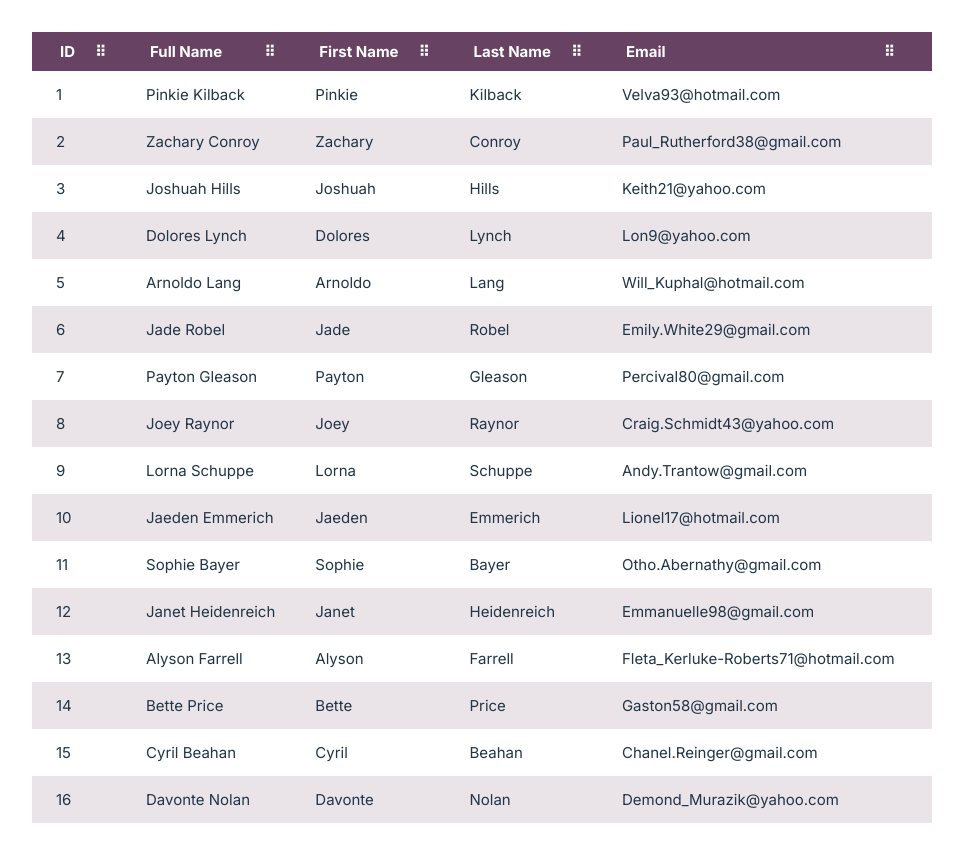
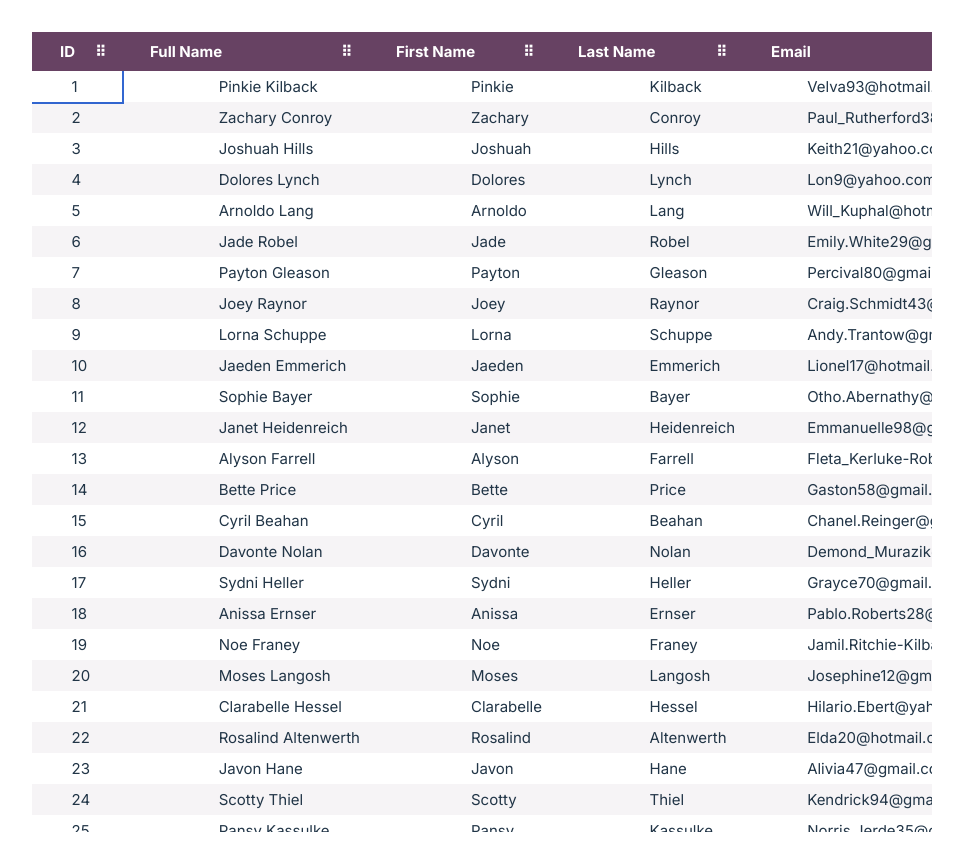
Before and after one commit to TrevorPhippard/react-table, a React (Vite) app: page / in a window 1280 px wide. Shown: the whole page, without its empty margins (158-1121 px from the left). Built offline with nearby package versions, Linux system fonts and the light colour scheme.

Commit message:
dev on keyboard navigation

```diff
--- a/src/App.css
+++ b/src/App.css
@@ -19,16 +19,26 @@ h1{
   font-weight: 700;
 }
 
-tbody tr {
-  width: 100%;
+
+th {
+  overflow: hidden;
+  white-space: nowrap;
+  text-overflow: ellipsis;
+}
+table{
+  background-color: #52344f;
 }
 
 tbody tr:nth-child(even) {
-  background-color: rgb(148, 122, 145, 0.2);
+  background-color: rgb(246, 244, 246);
 }
 
 tbody tr:nth-child(odd) {
   background-color: rgba(255, 255, 255, 1);
+}
+
+td:focus{
+  outline: #52344f;
 }
 
 
@@ -37,17 +47,15 @@ tbody tr:nth-child(odd) {
     display: none;
   }
 
+  tr{
+            border-bottom: 1px solid #52344f;
+  }
+
   td {
     display: block;
     text-align: left;
     padding: .75rem 1rem;
-  }
 
-  td::before {
-    content: attr(data-cell) ":";
-    font-weight: 700;
-    text-transform: capitalize;
-    padding-right: .5rem
   }
 }
 
--- a/src/components/Cell/index.tsx
+++ b/src/components/Cell/index.tsx
@@ -1,17 +1,52 @@
-type Props = {
+import { useEffect, useRef } from "react";
+
+interface CellProps {
   value: string | number;
   col: string;
-};
-{
-  /* <span className="visible sm:invisible"> {col}:</span>; */
+  rowIndex: number;
+  colIndex: number;
+  totalRows: number;
+  totalCols: number;
+  focused: boolean;
+  tabIndex: number;
+  registerRef: (node: HTMLDivElement | null) => void;
+  onKeyDown: (e: React.KeyboardEvent) => void;
 }
-export function Cell({ value, col }: Readonly<Props>) {
+
+export function Cell({
+  col,
+  value,
+  rowIndex,
+  colIndex,
+  focused,
+  tabIndex,
+  registerRef,
+  onKeyDown,
+}: Readonly<CellProps>) {
+  const ref = useRef<HTMLTableDataCellElement | null>(null);
+
+  useEffect(() => {
+    registerRef(ref.current);
+    return () => registerRef(null);
+  }, [registerRef]);
+
   return (
     <td
-      tabIndex={0}
-      className="p-4 before:font-bold before:capitalize before:pr-2 truncate "
+      tabIndex={tabIndex}
+      id={"focus_" + colIndex + "_" + rowIndex}
+      ref={ref}
+      className="p-2 before:font-bold before:capitalize before:pr-2 truncate "
       data-cell={col}
+      role="gridcell"
+      aria-colindex={colIndex + 1}
+      aria-rowindex={rowIndex + 1}
+      onKeyDown={onKeyDown}
+      style={{
+        outline: focused ? "2px solid Highlight" : "none",
+        // userSelect: "none",
+      }}
     >
+      <span className="visible sm:invisible font-bold">{col}: </span>
       {value}
     </td>
   );
--- a/src/components/ColumnHeader/index.tsx
+++ b/src/components/ColumnHeader/index.tsx
@@ -3,7 +3,7 @@ import React from "react";
 type Props = {
   title: string;
   isSorted: boolean;
-  sortDirection: "asc" | "desc" | null;
+  sortDirection: "ascending" | "descending" | "none";
   onSort: () => void;
   dragHandleProps?: React.HTMLAttributes<HTMLDivElement>;
 };
@@ -24,7 +24,9 @@ export function ColumnHeader({
       <div className="truncate p-3">{title}</div>
       <div className="flex">
         {isSorted && (
-          <span className="text-xs">{sortDirection === "asc" ? "▲" : "▼"}</span>
+          <span className="text-xs">
+            {sortDirection === "ascending" ? "▲" : "▼"}
+          </span>
         )}
         <div className="cursor-grab pl-2" {...dragHandleProps}>
           ⠿
--- a/src/components/Table/index.tsx
+++ b/src/components/Table/index.tsx
@@ -2,66 +2,67 @@ import { useState, useMemo } from "react";
 import { type DragEndEvent } from "@dnd-kit/core";
 import { arrayMove } from "@dnd-kit/sortable";
 
-import type { TableProps, Direction, SortState } from "../../types";
+import type { TableProps, SortState } from "../../types";
 import { useSortedData } from "../../hooks/useSortedData";
 import { TableVirtuoso } from "react-virtuoso";
+import { TableHeaderRow } from "../TableHeaderRow";
 import { Cell } from "../Cell";
-import { TableHeaderRow } from "../TableHeaderRow";
+import { useCellRefs } from "../../hooks/useCellRefs"; // new file
+import { useKeyboardNavigation } from "../../hooks/useKeyboardNavigation"; // new file
+import { getNextSortDirection } from "../../utils/sortUtils"; // new file
 
 export function Table({ columns, data }: Readonly<TableProps>) {
-  // Keep track of column order for drag-and-drop
   const [columnOrder, setColumnOrder] = useState(() =>
-    columns.map((col) => col.id)
+    columns.map((c) => c.id)
   );
-  // Track current sort state
   const [sortState, setSortState] = useState<SortState>({
     column: null,
-    direction: null,
+    direction: "none",
   });
 
-  // Sort the data based on the current sort state
+  // Sorted data based on sortState
   const sortedData = useSortedData(data, sortState.column, sortState.direction);
 
-  // Get the ordered list of columns based on columnOrder
+  // Columns ordered by drag-and-drop
   const orderedColumns = useMemo(() => {
     return columnOrder
       .map((id) => columns.find((col) => col.id === id)!)
       .filter(Boolean);
   }, [columnOrder, columns]);
 
-  // Toggle sort direction or set new sort column
+  // Cell refs hook for focus management
+  const { registerCellRef, focusCell } = useCellRefs();
+
+  // Keyboard navigation hook
+  const { focusedCell, onCellKeyDown, focusFirstCellInColumn } =
+    useKeyboardNavigation(sortedData.length, orderedColumns.length, focusCell);
+
+  // Toggle sort direction
   const handleSort = (columnId: string) => {
-    setSortState((prev: SortState) => ({
+    setSortState((prev) => ({
       column: columnId,
-      direction: getDirection(prev, columnId),
+      direction: getNextSortDirection(prev, columnId),
     }));
   };
 
-  function getDirection(prev: SortState, columnId: string): Direction {
-    if (prev.column === columnId) {
-      return prev.direction === "asc" ? "desc" : "asc";
-    }
-    return "asc";
-  }
-
-  // Handle drag-and-drop column reordering
+  // Handle drag end to reorder columns
   const handleDragEnd = (event: DragEndEvent) => {
     const { active, over } = event;
     if (!over) return;
 
-    if (active.id !== over?.id) {
-      setColumnOrder((prevOrder) =>
+    if (active.id !== over.id) {
+      setColumnOrder((prev) =>
         arrayMove(
-          prevOrder,
-          prevOrder.indexOf(String(active.id)),
-          prevOrder.indexOf(String(over.id))
+          prev,
+          prev.indexOf(String(active.id)),
+          prev.indexOf(String(over.id))
         )
       );
     }
   };
 
   return (
-    <div className="mx-auto max-w-full overflow-x-auto [width:min(900px,100%-3rem)]  h-200 block">
+    <div className="mx-auto max-w-full overflow-x-auto [width:min(900px,100%-3rem)] h-200 block">
       <TableVirtuoso
         style={{ height: "100%" }}
         data={sortedData}
@@ -72,11 +73,30 @@ export function Table({ columns, data }: Readonly<TableProps>) {
             onSort={handleSort}
             columnOrder={columnOrder}
             handleDragEnd={handleDragEnd}
+            focusFirstCellInColumn={focusFirstCellInColumn}
           />
         )}
-        itemContent={(_index, row) =>
-          orderedColumns.map((col) => (
-            <Cell key={col.id} value={col.accessor(row)} col={col.id} />
+        itemContent={(rowIndex, row) =>
+          orderedColumns.map((col, colIndex) => (
+            <Cell
+              key={col.id}
+              value={col.accessor(row)}
+              col={col.id}
+              rowIndex={rowIndex}
+              colIndex={colIndex}
+              totalRows={sortedData.length}
+              totalCols={orderedColumns.length}
+              focused={
+                focusedCell.row === rowIndex && focusedCell.col === colIndex
+              }
+              tabIndex={
+                focusedCell.row === rowIndex && focusedCell.col === colIndex
+                  ? 0
+                  : -1
+              }
+              registerRef={(node) => registerCellRef(rowIndex, colIndex, node)}
+              onKeyDown={(e) => onCellKeyDown(e, rowIndex, colIndex)}
+            />
           ))
         }
       />
--- a/src/components/TableHeader/index.tsx
+++ b/src/components/TableHeader/index.tsx
@@ -2,25 +2,70 @@ import { useSortable } from "@dnd-kit/sortable";
 import { CSS } from "@dnd-kit/utilities";
 import { type Column } from "../../types";
 import { ColumnHeader } from "../ColumnHeader";
+import { useRef, useState, useEffect } from "react";
 
 interface Props {
   column: Column;
-  sortState: { column: string | null; direction: "asc" | "desc" | null };
+  sortState: {
+    column: string | null;
+    direction: "ascending" | "descending" | "none";
+  };
   onSort: (id: string) => void;
+  focusFirstCellInColumn: (colIndex: string) => void;
 }
 
-export function TableHeader({ column, sortState, onSort }: Readonly<Props>) {
-  const { attributes, listeners, setNodeRef, transform, transition } =
-    useSortable({ id: column.id });
+export function TableHeader({
+  column,
+  sortState,
+  onSort,
+  focusFirstCellInColumn,
+}: Readonly<Props>) {
+  const {
+    attributes,
+    listeners,
+    setNodeRef,
+    transform,
+    transition,
+    isDragging,
+  } = useSortable({ id: column.id });
+
+  const ref = useRef<HTMLTableCellElement>(null);
+  const [width, setWidth] = useState(0);
+
+  useEffect(() => {
+    if (ref.current) {
+      const measuredWidth = ref.current.getBoundingClientRect().width;
+      setWidth(measuredWidth);
+    }
+  }, [column.id]);
+
+  const style = {
+    transform: CSS.Translate.toString(transform),
+    transition,
+    width: isDragging ? width : "auto", // fix width when dragging
+    minWidth: width, // ensure minWidth matches width to prevent shrinking
+  };
+
+  const handleKeyDown = (e: React.KeyboardEvent) => {
+    if (e.key === "ArrowDown") {
+      e.preventDefault();
+      focusFirstCellInColumn(column.id);
+    }
+  };
 
   return (
     <th
+      key={column.id}
+      scope="col"
+      role="columnheader"
       className="bg-thrive-purple text-white text-left  max-[650px]:hidden"
-      ref={setNodeRef}
-      style={{
-        transform: CSS.Transform.toString(transform),
-        transition,
+      style={style}
+      aria-sort={sortState.direction}
+      ref={(node) => {
+        setNodeRef(node);
+        ref.current = node;
       }}
+      onKeyDown={handleKeyDown}
     >
       <ColumnHeader
         title={column.title}
--- a/src/components/TableHeaderRow/index.tsx
+++ b/src/components/TableHeaderRow/index.tsx
@@ -1,6 +1,6 @@
 import {
   SortableContext,
-  verticalListSortingStrategy,
+  horizontalListSortingStrategy,
 } from "@dnd-kit/sortable";
 import { TableHeader } from "../TableHeader";
 import type { SortState, Column } from "../../types";
@@ -12,6 +12,7 @@ interface TableHeaderRowProps {
   onSort: (columnId: string) => void;
   columnOrder: string[];
   handleDragEnd: (event: DragEndEvent) => void;
+  focusFirstCellInColumn: (colIndex: string) => void;
 }
 
 export function TableHeaderRow({
@@ -20,12 +21,13 @@ export function TableHeaderRow({
   onSort,
   columnOrder,
   handleDragEnd,
-}: TableHeaderRowProps) {
+  focusFirstCellInColumn,
+}: Readonly<TableHeaderRowProps>) {
   return (
     <DndContext collisionDetection={closestCenter} onDragEnd={handleDragEnd}>
       <SortableContext
         items={columnOrder}
-        strategy={verticalListSortingStrategy}
+        strategy={horizontalListSortingStrategy}
       >
         {orderedColumns.map((col) => (
           <TableHeader
@@ -33,6 +35,7 @@ export function TableHeaderRow({
             column={col}
             sortState={sortState}
             onSort={onSort}
+            focusFirstCellInColumn={focusFirstCellInColumn} // pass handler
           />
         ))}
       </SortableContext>
--- /dev/null
+++ b/src/hooks/useCellRefs.ts
@@ -0,0 +1,32 @@
+import { useRef } from "react";
+
+export function useCellRefs() {
+  const cellRefs = useRef<Map<string, HTMLDivElement>>(new Map());
+
+  // Register or unregister a cell node by row-col key
+  function registerCellRef(
+    row: number,
+    col: number,
+    node: HTMLDivElement | null
+  ) {
+    const key = `${row}-${col}`;
+    if (node) {
+      cellRefs.current.set(key, node);
+    } else {
+      cellRefs.current.delete(key);
+    }
+  }
+
+  // Focus a specific cell if exists
+  function focusCell(row: number, col: number) {
+    const key = `${row}-${col}`;
+    const node = cellRefs.current.get(key);
+    if (node) {
+      node.focus();
+      return true;
+    }
+    return false;
+  }
+
+  return { registerCellRef, focusCell };
+}
--- /dev/null
+++ b/src/hooks/useKeyboardNavigation.ts
@@ -0,0 +1,77 @@
+import { useState, useEffect } from "react";
+import type { KeyboardEvent } from "react";
+
+function nanToZero(value: number): number {
+  return Number.isNaN(value) ? 0 : value;
+}
+
+export function useKeyboardNavigation(
+  totalRows: number,
+  totalCols: number,
+  focusCell: (row: number, col: number) => boolean
+) {
+  const [focusedCell, setFocusedCell] = useState({ row: 0, col: 0 });
+
+  // Whenever focusedCell changes, move focus to that cell
+  useEffect(() => {
+    console.log("focusedCell::", focusedCell.row, focusedCell.col);
+
+    focusCell(nanToZero(focusedCell.row), nanToZero(focusedCell.col));
+  }, [focusedCell, focusCell]);
+
+  // Keyboard handler to update focusedCell state
+  function onCellKeyDown(e: KeyboardEvent, row: number, col: number) {
+    let newRow = row;
+    let newCol = col;
+
+    switch (e.key) {
+      case "ArrowDown":
+        e.preventDefault();
+        newRow = Math.min(row + 1, totalRows - 1);
+        break;
+      case "ArrowUp":
+        e.preventDefault();
+        newRow = Math.max(row - 1, 0);
+        break;
+      case "ArrowRight":
+        e.preventDefault();
+        newCol = Math.min(col + 1, totalCols - 1);
+        break;
+      case "ArrowLeft":
+        e.preventDefault();
+        newCol = Math.max(col - 1, 0);
+        break;
+      case "Home":
+        e.preventDefault();
+        if (e.ctrlKey || e.metaKey) {
+          newRow = 0;
+          newCol = 0;
+        } else {
+          newCol = 0;
+        }
+        break;
+      case "End":
+        e.preventDefault();
+        if (e.ctrlKey || e.metaKey) {
+          newRow = totalRows - 1;
+          newCol = totalCols - 1;
+        } else {
+          newCol = totalCols - 1;
+        }
+        break;
+      default:
+        return;
+    }
+
+    if (newRow !== row || newCol !== col) {
+      setFocusedCell({ row: newRow, col: newCol });
+    }
+  }
+
+  // helper to focus first cell in a column (for header clicks)
+  function focusFirstCellInColumn(colIndex: string) {
+    setFocusedCell({ row: 0, col: Number(colIndex) });
+  }
+
+  return { focusedCell, onCellKeyDown, focusFirstCellInColumn };
+}
--- a/src/hooks/useSortedData.ts
+++ b/src/hooks/useSortedData.ts
@@ -1,10 +1,10 @@
 import { useMemo } from "react";
-import type { RowData } from "../types";
+import type { RowData, Direction } from "../types";
 
 export function useSortedData(
   data: RowData[],
   sortColumn: string | null,
-  sortDirection: "asc" | "desc" | null
+  sortDirection: Direction
 ): RowData[] {
   return useMemo(() => {
     if (!sortColumn || !sortDirection) return data;
@@ -12,8 +12,12 @@ export function useSortedData(
     return [...data].sort((a, b) => {
       const aVal = a[sortColumn];
       const bVal = b[sortColumn];
+
       if (aVal === bVal) return 0;
-      return (aVal > bVal ? 1 : -1) * (sortDirection === "asc" ? 1 : -1);
+      if (aVal == null) return sortDirection === "ascending" ? -1 : 1;
+      if (bVal == null) return sortDirection === "ascending" ? 1 : -1;
+
+      return (aVal > bVal ? 1 : -1) * (sortDirection === "ascending" ? 1 : -1);
     });
   }, [data, sortColumn, sortDirection]);
 }
--- a/src/types/index.ts
+++ b/src/types/index.ts
@@ -7,6 +7,7 @@ export type RowData = {
   city: string;
   registered_date: string;
   DSR?: string;
+  [key: string]: unknown;
 };
 
 export type Column = {
@@ -20,7 +21,7 @@ export type TableProps = {
   data: RowData[];
 };
 
-export type Direction = "asc" | "desc" | null;
+export type Direction = "ascending" | "descending" | "none";
 
 export type SortState = {
   column: string | null;
--- /dev/null
+++ b/src/utils/sortUtils.ts
@@ -0,0 +1,11 @@
+import type { SortState, Direction } from "../types";
+
+export function getNextSortDirection(
+  prev: SortState,
+  columnId: string
+): Direction {
+  if (prev.column === columnId) {
+    return prev.direction === "ascending" ? "descending" : "ascending";
+  }
+  return "ascending";
+}
```
Also changed, not shown: 1 other file (tests, documents, lock files or other folders).
